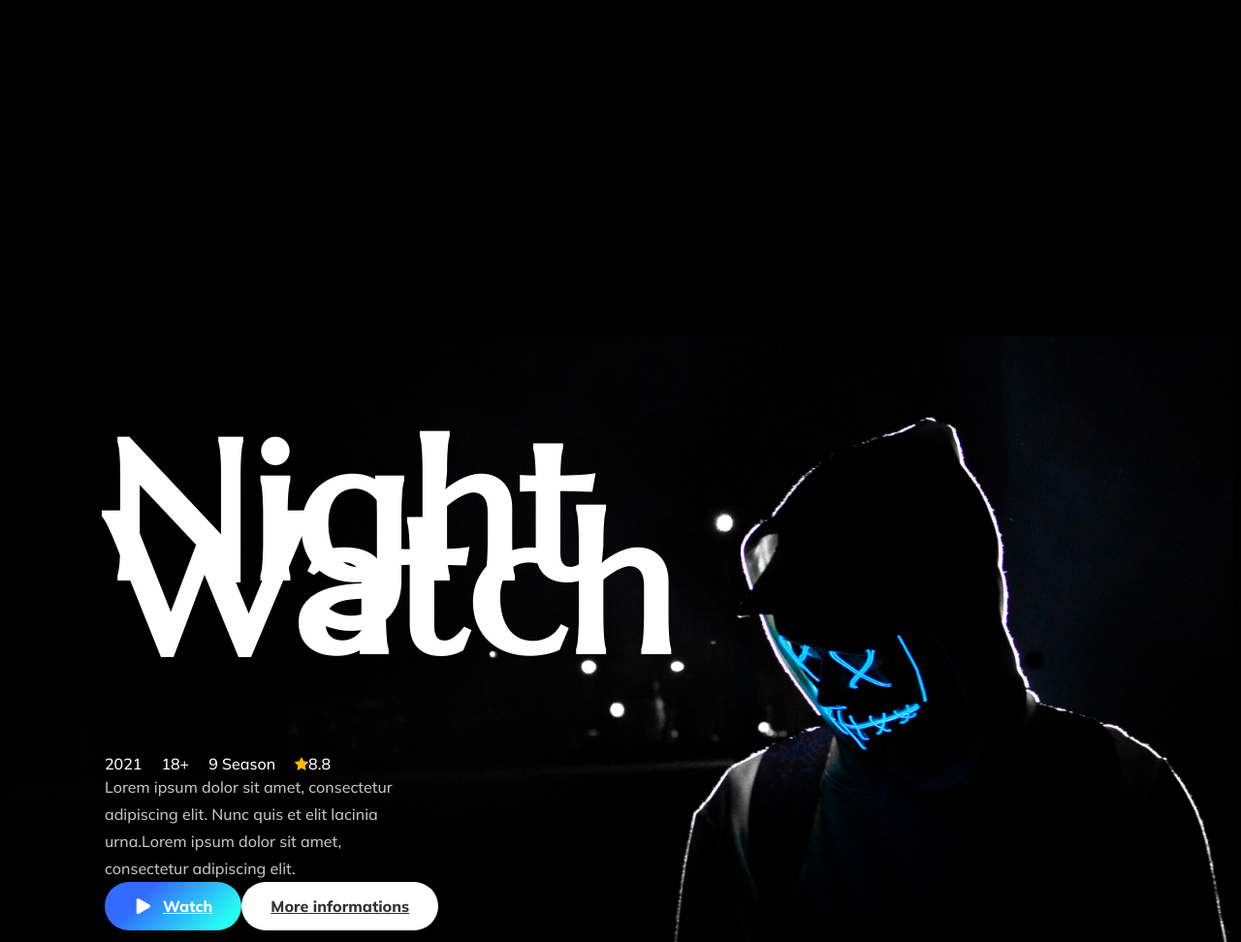
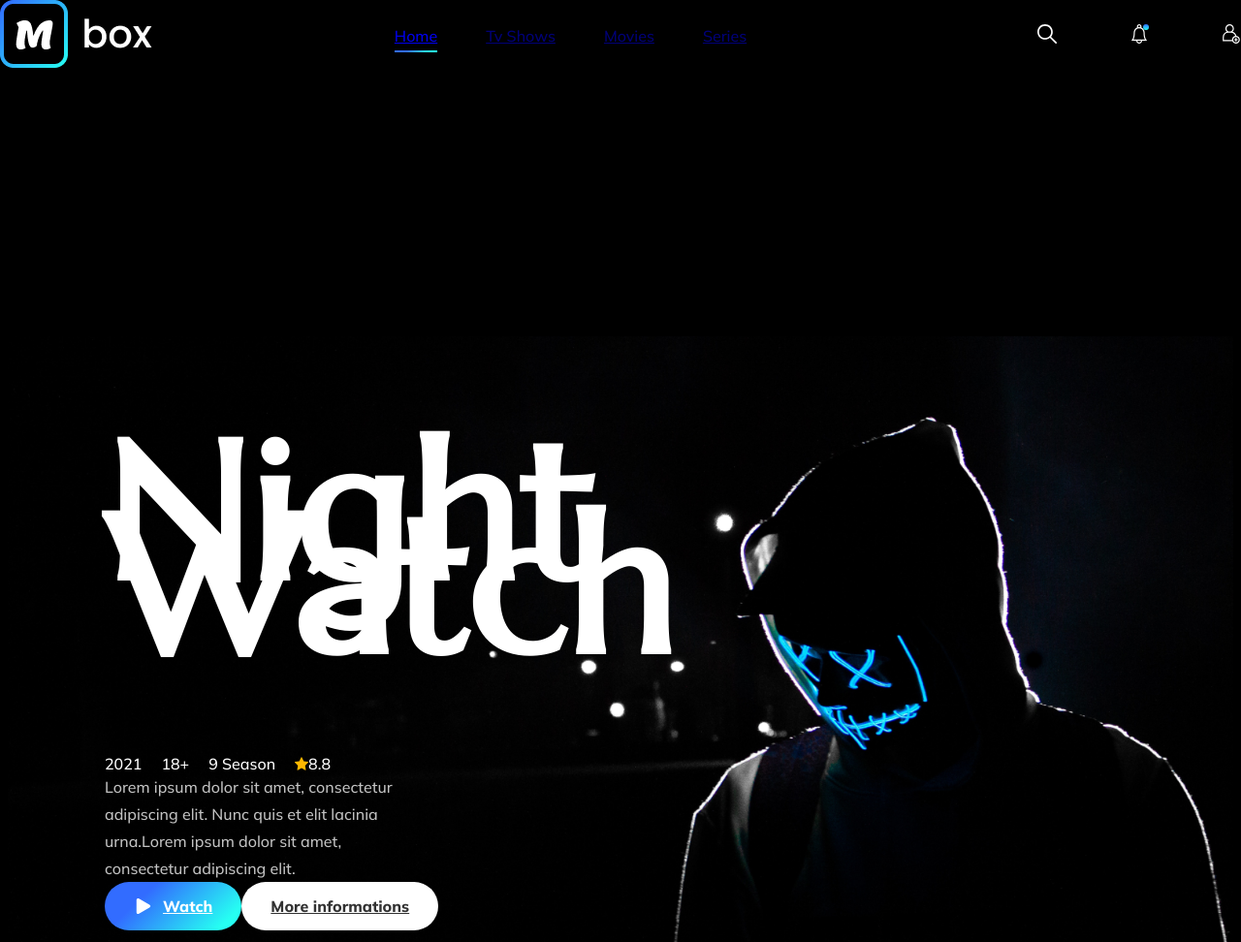
Before and after one commit to gunneraza/mboxtv, a website built with Vite: page index.html in a window 1280 px wide. Shown: the top 972 px of the page at 97% size. Built offline with nearby package versions, Linux system fonts and the light colour scheme.

Commit message:
add: header section

```diff
--- a/index.html
+++ b/index.html
@@ -96,9 +96,98 @@
         <g>
 </g>
 </svg>
+
+    <svg version="1.1" id="search" xmlns="http://www.w3.org/2000/svg" xmlns:xlink="http://www.w3.org/1999/xlink" x="0px"
+         y="0px"
+         viewBox="0 0 512.005 512.005" style="enable-background:new 0 0 512.005 512.005;" xml:space="preserve">
+<g>
+	<g>
+		<path d="M505.749,475.587l-145.6-145.6c28.203-34.837,45.184-79.104,45.184-127.317c0-111.744-90.923-202.667-202.667-202.667
+			S0,90.925,0,202.669s90.923,202.667,202.667,202.667c48.213,0,92.48-16.981,127.317-45.184l145.6,145.6
+			c4.16,4.16,9.621,6.251,15.083,6.251s10.923-2.091,15.083-6.251C514.091,497.411,514.091,483.928,505.749,475.587z
+			 M202.667,362.669c-88.235,0-160-71.765-160-160s71.765-160,160-160s160,71.765,160,160S290.901,362.669,202.667,362.669z"/>
+	</g>
+</g>
+        <g>
+</g>
+        <g>
+</g>
+        <g>
+</g>
+        <g>
+</g>
+        <g>
+</g>
+        <g>
+</g>
+        <g>
+</g>
+        <g>
+</g>
+        <g>
+</g>
+        <g>
+</g>
+        <g>
+</g>
+        <g>
+</g>
+        <g>
+</g>
+        <g>
+</g>
+        <g>
+</g>
+</svg>
+
+    <svg id="bell" enable-background="new 0 0 512 512" viewBox="0 0 512 512"
+         xmlns="http://www.w3.org/2000/svg">
+        <path d="m450.201 407.453c-1.505-.977-12.832-8.912-24.174-32.917-20.829-44.082-25.201-106.18-25.201-150.511 0-.193-.004-.384-.011-.576-.227-58.589-35.31-109.095-85.514-131.756v-34.657c0-31.45-25.544-57.036-56.942-57.036h-4.719c-31.398 0-56.942 25.586-56.942 57.036v34.655c-50.372 22.734-85.525 73.498-85.525 132.334 0 44.331-4.372 106.428-25.201 150.511-11.341 24.004-22.668 31.939-24.174 32.917-6.342 2.935-9.469 9.715-8.01 16.586 1.473 6.939 7.959 11.723 15.042 11.723h109.947c.614 42.141 35.008 76.238 77.223 76.238s76.609-34.097 77.223-76.238h109.947c7.082 0 13.569-4.784 15.042-11.723 1.457-6.871-1.669-13.652-8.011-16.586zm-223.502-350.417c0-14.881 12.086-26.987 26.942-26.987h4.719c14.856 0 26.942 12.106 26.942 26.987v24.917c-9.468-1.957-19.269-2.987-29.306-2.987-10.034 0-19.832 1.029-29.296 2.984v-24.914zm29.301 424.915c-25.673 0-46.614-20.617-47.223-46.188h94.445c-.608 25.57-21.549 46.188-47.222 46.188zm60.4-76.239c-.003 0-213.385 0-213.385 0 2.595-4.044 5.236-8.623 7.861-13.798 20.104-39.643 30.298-96.129 30.298-167.889 0-63.417 51.509-115.01 114.821-115.01s114.821 51.593 114.821 115.06c0 .185.003.369.01.553.057 71.472 10.25 127.755 30.298 167.286 2.625 5.176 5.267 9.754 7.861 13.798z"/>
+    </svg>
+
+    <svg viewBox="-30 0 512 512" id="contact" xmlns="http://www.w3.org/2000/svg">
+        <path d="m360.941406 307.0625c-11.582031-53.609375-53.324218-96.121094-106.519531-108.8125 24.453125-20.625 40.019531-51.476562 40.019531-85.894531 0-61.953125-50.402344-112.355469-112.351562-112.355469-61.953125 0-112.355469 50.402344-112.355469 112.351562 0 34.421876 15.566406 65.269532 40.019531 85.894532-62.867187 15-109.753906 71.640625-109.753906 139.03125v111.449218h254.097656c15.523438 37.125 52.214844 63.273438 94.902344 63.273438 56.695312 0 102.816406-46.121094 102.816406-102.816406 0-52.65625-39.785156-96.183594-90.875-102.121094zm-260.855468-194.710938c0-45.214843 36.785156-82 82.003906-82 45.214844 0 82 36.785157 82 82 0 45.214844-36.785156 82.003907-82 82.003907-45.21875 0-82.003906-36.789063-82.003906-82.003907zm146.097656 296.832032c0 3.097656.144531 6.164062.414062 9.195312h-216.246094v-81.101562c0-62.074219 50.5-112.574219 112.574219-112.574219h78.324219c52 0 95.867188 35.4375 108.742188 83.429687-47.644532 8.945313-83.808594 50.847657-83.808594 101.050782zm102.816406 72.464844c-39.957031 0-72.464844-32.507813-72.464844-72.464844 0-39.957032 32.507813-72.464844 72.464844-72.464844s72.464844 32.507812 72.464844 72.464844c0 39.957031-32.507813 72.464844-72.464844 72.464844zm0 0"/>
+        <path d="m364.175781 366.671875h-30.351562v27.335937h-27.335938v30.351563h27.335938v27.335937h30.351562v-27.335937h27.335938v-30.351563h-27.335938zm0 0"/>
+    </svg>
 </div>
 
 <div class="wrapper">
+    <div class="section-header">
+        <div class="container mx-auto">
+            <header class="header pt-5 pb-5">
+                <div class="logo">
+                    <a href="#" class="logo__link">
+                        <img src="src/images/logo/logo.png">
+                    </a>
+                </div>
+                <div class="header__navigation">
+                    <nav class="nav">
+                        <a href="#" class="nav__item active">Home</a>
+                        <a href="#" class="nav__item">Tv Shows</a>
+                        <a href="#" class="nav__item">Movies</a>
+                        <a href="#" class="nav__item">Series</a>
+                    </nav>
+                </div>
+                <div class="header__actions">
+                    <a href="#" class="header__action">
+                        <svg>
+                            <use href="#search"></use>
+                        </svg>
+                    </a>
+                    <a href="#" class="header__action active">
+                        <svg>
+                            <use href="#bell"></use>
+                        </svg>
+                    </a>
+                    <a href="#" class="header__action">
+                        <svg>
+                            <use href="#contact"></use>
+                        </svg>
+                    </a>
+                </div>
+            </header>
+        </div>
+    </div>
     <div class="section-home" style="background-image: url('./src/images/home/nightwatch.png')">
         <div class="container mx-auto">
             <div class="home">
--- /dev/null
+++ b/src/scss/partials/header.scss
@@ -0,0 +1,78 @@
+.section-header {
+  position: fixed;
+  top: 0px;
+  left: 0px;
+  width: 100%;
+}
+
+.header {
+  display: flex;
+  align-items: center;
+  justify-content: space-between;
+
+  .nav {
+    display: flex;
+
+    &__item {
+      margin-right: 50px;
+      font-size: 16px;
+      opacity: 0.5;
+      position: relative;
+      transition: 200ms ease;
+
+      &:hover {
+        opacity: 1;
+      }
+    }
+
+    &__item.active {
+      opacity: 1;
+
+      &:after {
+        display: block;
+        clear: both;
+        content: '';
+        width: 100%;
+        height: 2px;
+        position: absolute;
+        background: linear-gradient(316.53deg, #26FFF2 13.2%, #326CFF 71.54%);
+        margin-top: 5px;
+      }
+    }
+  }
+
+  &__actions {
+    display: flex;
+  }
+
+  &__action {
+    margin-right: 75px;
+
+    svg {
+      fill: #fff;
+      width: 20px;
+      height: 20px;
+    }
+
+    &:last-child {
+      margin-right: 0px;
+    }
+  }
+
+  &__action.active {
+    position: relative;
+
+    &:after {
+      display: block;
+      clear: both;
+      content: '';
+      position: absolute;
+      top: 0px;
+      right: 0px;
+      width: 6px;
+      height: 6px;
+      border-radius: 50px;
+      background: linear-gradient(180deg, #326CFF 0%, #26FFF2 100%);
+    }
+  }
+}
--- a/style.scss
+++ b/style.scss
@@ -8,4 +8,5 @@ body {
 @import "src/scss/components/button";
 
 // partials
+@import "src/scss/partials/header";
 @import "src/scss/partials/home";
```
Also changed, not shown: src/images/logo/logo.png (added).
